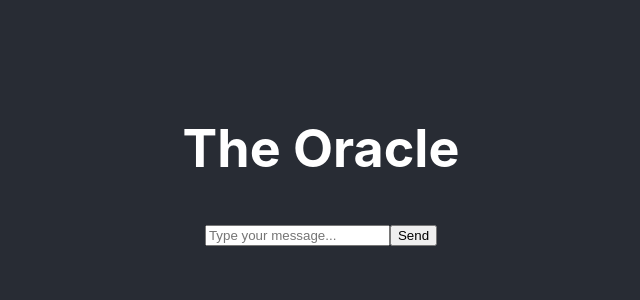
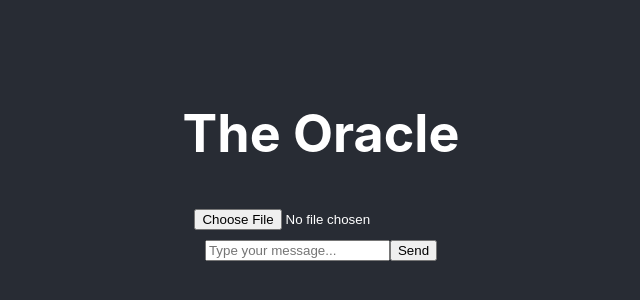
Before and after one commit to IgorStojanov-BE/LLM-demo, a React (Create React App) app in the folder local-llm/: page / in a window 1280 px wide. Shown: the part 236-536 px from the top of the page, without its empty margins (319-959 px from the left). Built offline with nearby package versions, Linux system fonts and the light colour scheme.

Commit message:
add file upload to main

```diff
--- a/local-llm/src/App.js
+++ b/local-llm/src/App.js
@@ -1,6 +1,7 @@
 import logo from './logo.svg';
 import './App.css';
 import Chat from './chat';
+import FileUpload from './upload';
 
 function App() {
   return (
@@ -9,6 +10,7 @@ function App() {
         {/* <img src={logo} className="App-logo" alt="logo" /> */}
         <p>
         <h1>The Oracle</h1>
+          <FileUpload />
           <Chat />
           {/* Edit <code>src/App.js</code> and save to reload. */}
         </p>
```
